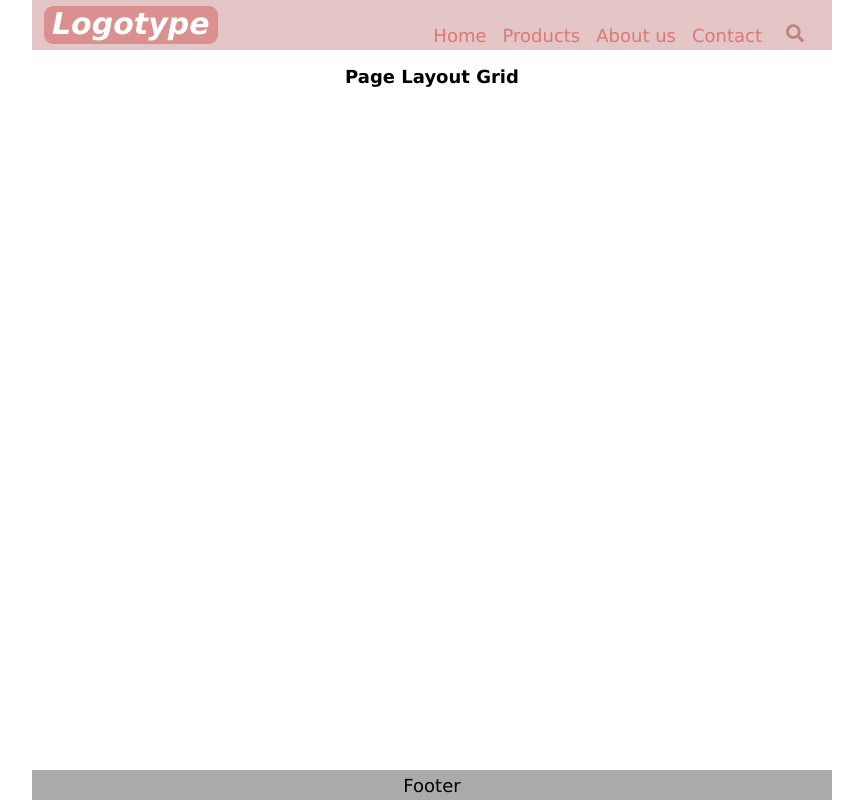
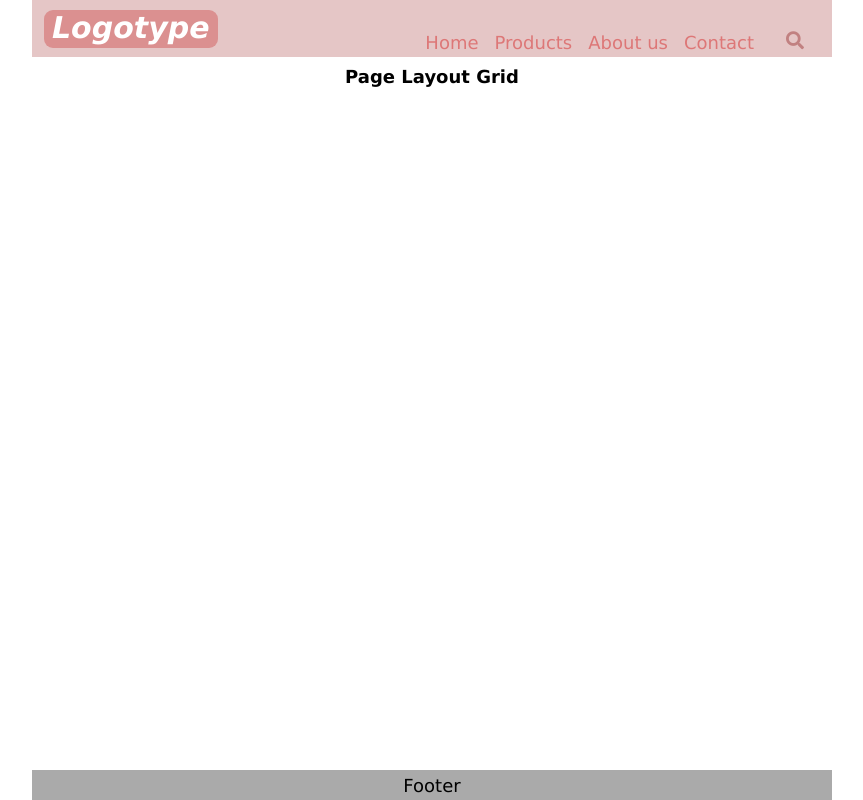
Before and after one commit to goranOlson/page-layout-grid, a plain HTML site: page index.html in a window 1280 px wide. Shown: the whole page, without its empty margins (208-1071 px from the left). Drawn offline with Linux system fonts and the light colour scheme.

Commit message:
added padding to nav-links and gave header same bg-color for all sizes

```diff
--- a/index.css
+++ b/index.css
@@ -21,7 +21,8 @@ body {
     grid-template-columns: max-content auto max-content;
     grid-template-rows: 1fr;
     align-items: center;
-    background: #ddd;
+    background: #e5c6c6;
+    /* background: #ddd; */
     box-shadow: 0px 1px 1px 2px rgba(0,0,0,0.2);
     /* position: relative; */
 }
@@ -210,7 +211,7 @@ body footer {
 /* #================ 400px ================#*/
 @media screen and (min-width: 400px) {
     .page-header {
-        background: #eee;
+        /* background: #eee; */
     }
 
     .page-header .icons {
@@ -227,7 +228,9 @@ body footer {
         /* margin-right: 8px; */
     }
 
-
+    .page-nav {
+        padding-inline: 8px;
+    }
 
 
     .page-nav a {
@@ -247,10 +250,10 @@ body footer {
             grid-template-areas:
             "logotype nav-block other-block";
         grid-template-columns: auto max-content max-content;
+        padding-inline: 12px;
         background: #e5c6c6;
-        padding-inline: 12px;
-
         box-shadow: 0px 1px 4px 4px #fffa;
+        height: 57px;;
     }
 
     .page-header .icons {
```
